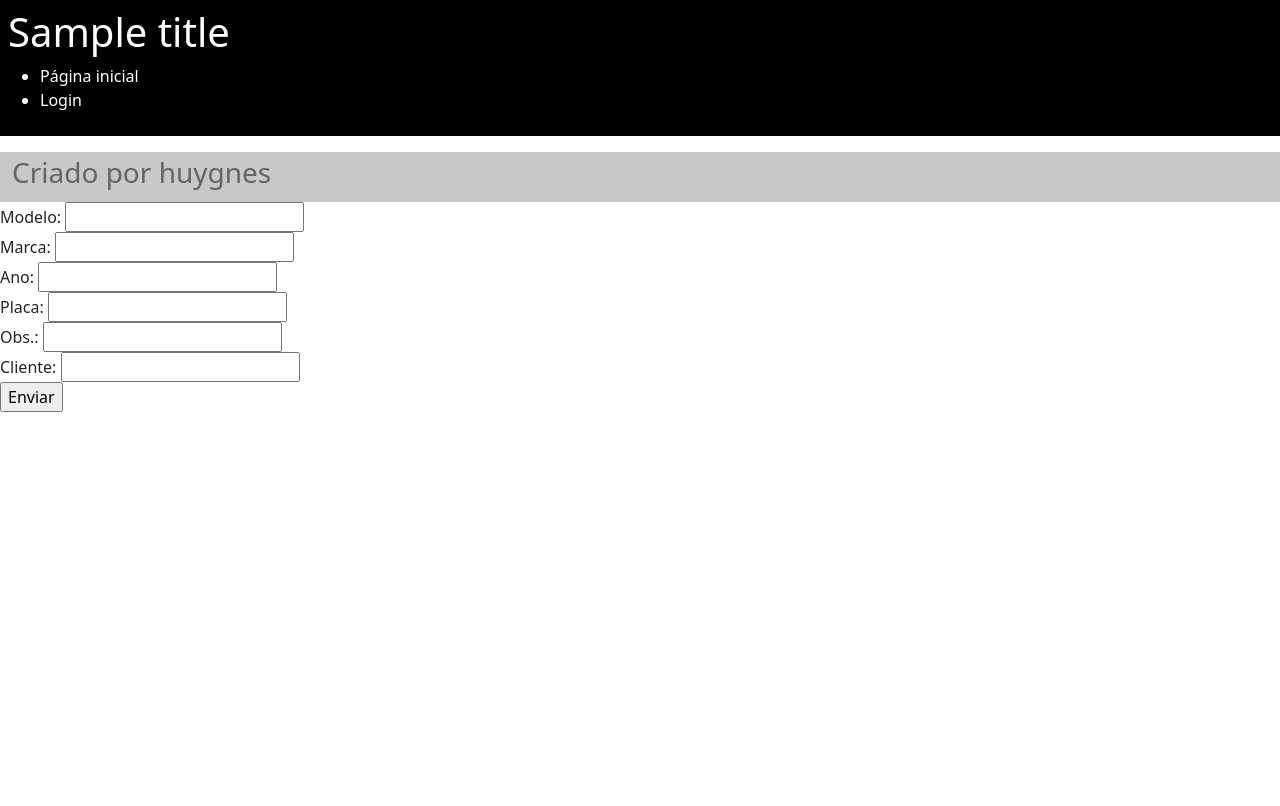
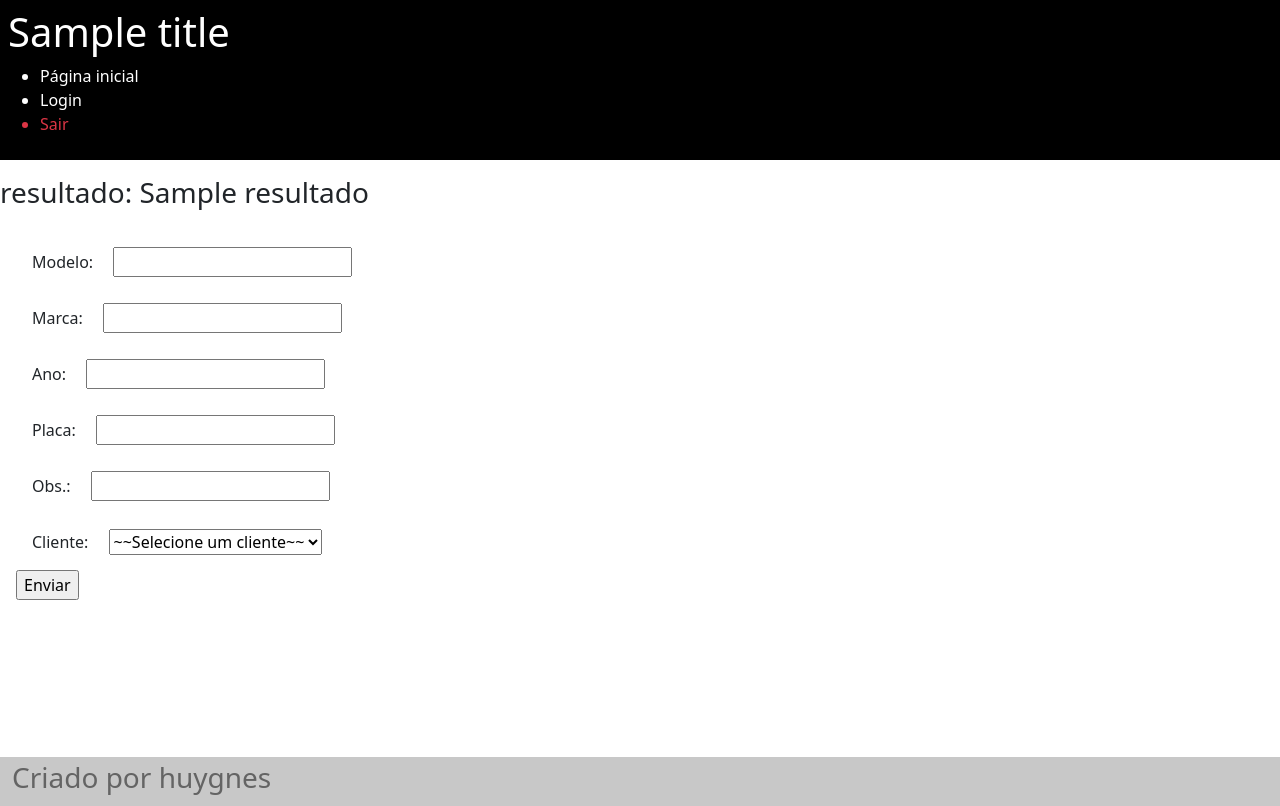
Before and after one commit to HuygnesPython/ProjetoFinalYouthSpace, a Flask app: template templates/cadastrar_veiculos.html in a window 1280 px wide. Before the commit the page ends 412 px from the top, so only its background shows below. Run offline with Flask 3, Linux system fonts and the light colour scheme; the template is opened without the code that fills it: most values are stand-ins (such as "Sample title", 1, 10 or a date in 2020).

Commit message:
BETA 1.1.0

```diff
--- a/app.py
+++ b/app.py
@@ -2,7 +2,17 @@ import mysql.connector as my
 from flask import *
 from dotenv import load_dotenv
 import os
+
 load_dotenv()
+
+
+def proteger_pagina():
+    if not session.get('usuario'):
+        return redirect(url_for('login'))
+    return None # Indica que pode prosseguir
+
+
+
 
 def conectar():
     return my.connect(
@@ -14,11 +24,24 @@ def conectar():
     )
 
 app = Flask(__name__)
-app.secret_key = os.getenv("FLASK_SECRET_KEY")
+app.secret_key = os.getenv("FLASK_SECRET_KEY","1234")
+
 @app.route('/')
 def index():
     title = 'Pagina inicial'
     return render_template('index.html', title=title)
+
+
+@app.route('/sair')
+def sair():
+    print(session.get('usuario'))
+    session.clear()
+    print(session.get('usuario'))
+    print('Saindo.')
+    return redirect(url_for('index'))
+
+
+
 
 @app.route('/login', methods=['GET', 'POST'])
 def login():
@@ -39,6 +62,9 @@ def login():
         if resultado:
             if senha == resultado['senha_hash']:
                 print('E-mail e senha corretas')
+                print(resultado['nome'])
+                session['usuario'] = resultado['nome']
+                print(session.get('usuario'))
                 return redirect(url_for('dashboard'))
             else:
                 print('Senha Errada')
@@ -50,13 +76,38 @@ def login():
 
 @app.route('/dashboard')
 def dashboard():
+    # Você PRECISA retornar o resultado da função de proteção
+    resposta = proteger_pagina()
+    if resposta:
+        return resposta # Aqui ele realmente executa o redirecionamento
+
     title = 'Dashboard'
     return render_template('logado.html', title=title)
 
+
+
+
+
+
+
+
+
+
 @app.route('/cadastrar_veiculos', methods=['GET', 'POST'])
 def cadastrar_veiculos():
+    title = 'Cadastrar veiculos'
+    resposta = proteger_pagina()
+
+    if resposta:
+        return resposta
     if request.method == 'GET':
-        return render_template('cadastrar_veiculos.html')
+        conexao = conectar()
+        cursor = conexao.cursor(dictionary=True)
+        sql2 = 'SELECT * FROM clientes'
+        cursor.execute(sql2)
+        resultado = cursor.fetchall()
+        print(resultado)
+        return render_template('cadastrar_veiculos.html',title=title, resultado=resultado)
 
 
 
@@ -67,23 +118,16 @@ def cadastrar_veiculos():
         placa = request.form.get('placa')
         obs = request.form.get('obs')
         cliente_vinculado = request.form.get('cliente_vinculado')
-
+        print(modelo,marca,ano,placa,obs)
         conexao = conectar()
         cursor = conexao.cursor(dictionary=True)
-        sql = 'SELECT * FROM clientes WHERE nome = %s'
-        cursor.execute(sql, (cliente_vinculado,))
-        resultado = cursor.fetchone()
+        sql = 'INSERT INTO veiculos (modelo,marca,ano,placa,obs,cliente) VALUES (%s,%s,%s,%s,%s)'
+        cursor.execute(sql, (modelo,marca,ano,placa,obs,))
+        conexao.commit()
         cursor.close()
         conexao.close()
-        if resultado:
-            conexao = conectar()
-            cursor = conexao.cursor(dictionary=True)
-            sql = 'INSERT INTO OS'
-            cursor.execute(sql)
 
-            cursor.close()
-            conexao.close()
-        return render_template('cadastrar_veiculos.html')
+        return render_template('cadastrar_veiculos.html', title=title, resultado=resultado)
 
 if __name__ == '__main__':
-    app.run(debug=True)
+    app.run(host="0.0.0.0",debug=True)
--- a/templates/base.html
+++ b/templates/base.html
@@ -22,20 +22,27 @@
                 <li class="text-white">
                     <a href="{{url_for('login')}}" class="text-decoration-none text-white">Login</a>
                 </li>
+                <li class="text-danger">
+                    <a href="{{url_for('sair')}}" class="text-decoration-none text-danger">Sair</a>
+                </li>
             </ul>
         </div>
 
     </div>
+
+
+
+    <main style="min-height: 72.6vh;">
+        {% block conteudo %}
+        {% endblock %}
+    </main>
+
 
     <div style="background-color: rgb(200,200,200);" class="container-fluid align-bottom p-1">
         <h3 class="text-black-50 ms-2">Criado por huygnes</h3>
     </div>
 
 
-    {% block conteudo %}
-    {% endblock %}
-
-
 </body>
     <script src="https://cdn.jsdelivr.net/npm/bootstrap@5.3.8/dist/js/bootstrap.bundle.min.js" integrity="sha384-FKyoEForCGlyvwx9Hj09JcYn3nv7wiPVlz7YYwJrWVcXK/BmnVDxM+D2scQbITxI" crossorigin="anonymous"></script>
 </html>
--- a/templates/cadastrar_veiculos.html
+++ b/templates/cadastrar_veiculos.html
@@ -1,24 +1,32 @@
 {% extends "base.html" %}
 {% block conteudo %}
 
-<form action="{{url_for('cadastrar_veiculos')}}">
-    <label for="modelo">Modelo:</label>
+<h3>resultado: {{resultado}}</h3>
+
+<form action="{{url_for('cadastrar_veiculos')}}" class="p-3" method="post">
+    <label class='m-3' for="modelo">Modelo:</label>
     <input type="text" name="modelo" id="modelo">
     <br>
-    <label for="marca">Marca:</label>
+    <label class='m-3' for="marca">Marca:</label>
     <input type="text" name="marca" id="marca">
     <br>
-    <label for="ano">Ano:</label>
+    <label class='m-3' for="ano">Ano:</label>
     <input type="text" name="ano" id="ano">
     <br>
-    <label for="placa">Placa:</label>
+    <label class='m-3' for="placa">Placa:</label>
     <input type="text" name="placa" id="placa">
     <br>
-    <label for="obs">Obs.:</label>
+    <label class='m-3' for="obs">Obs.:</label>
     <input type="text" name="obs" id="obs">
     <br>
-    <label for="cliente_vinculado">Cliente:</label>
-    <input type="text" name="cliente_vinculado" id="cliente_vinculado">
+    <label class='m-3' for="cliente_vinculado">Cliente:</label>
+    <select name="" id="">
+        <option value="">~~Selecione um cliente~~</option>
+        {% for nome in resultado %}
+            <option value="{{nome['id']}}">{{nome['nome']}}</option>
+        {% endfor %}
+    </select>
+    <!-- <input type="text" name="cliente_vinculado" id="cliente_vinculado"> -->
     <br>
     <input type="submit" name="" id="", value="Enviar">
 
```
Also changed, not shown: templates/erro_cliente.html (added, +8 -0 lines), templates/logado.html (+5 -5 lines).
